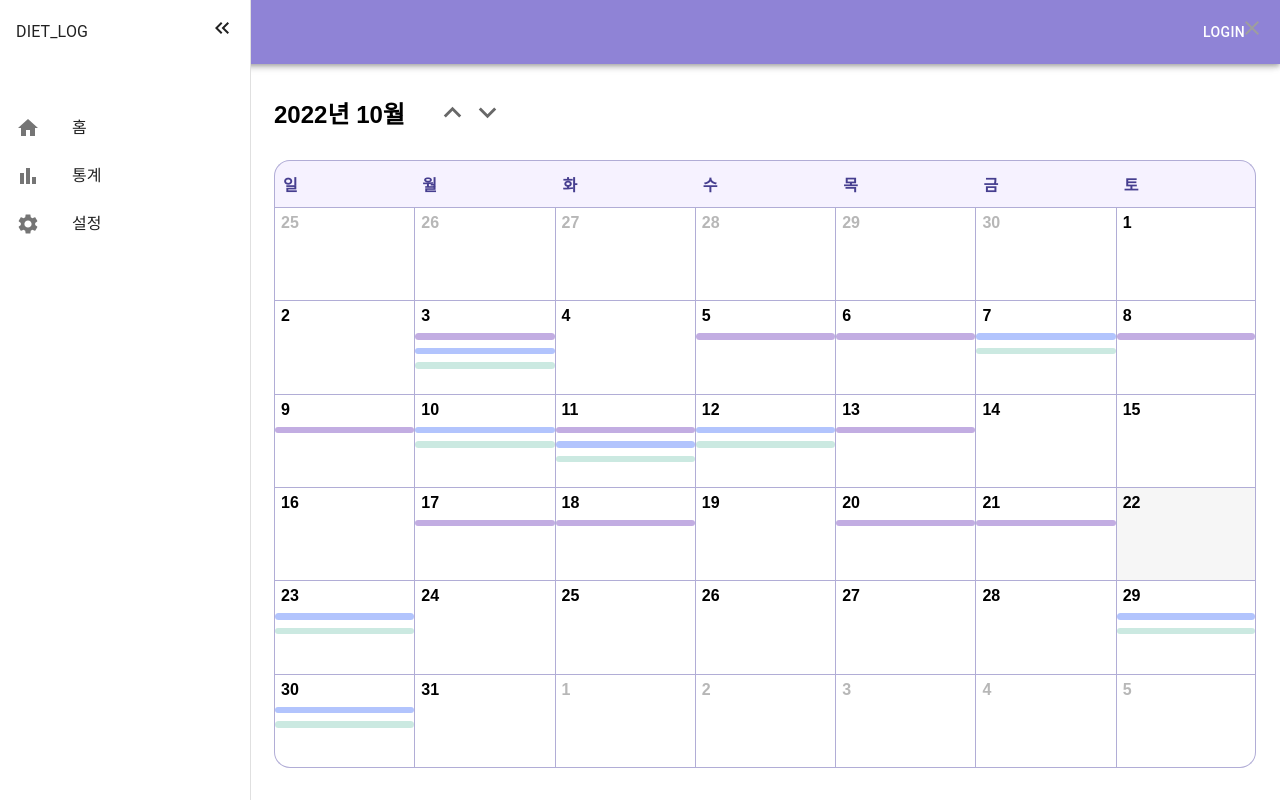
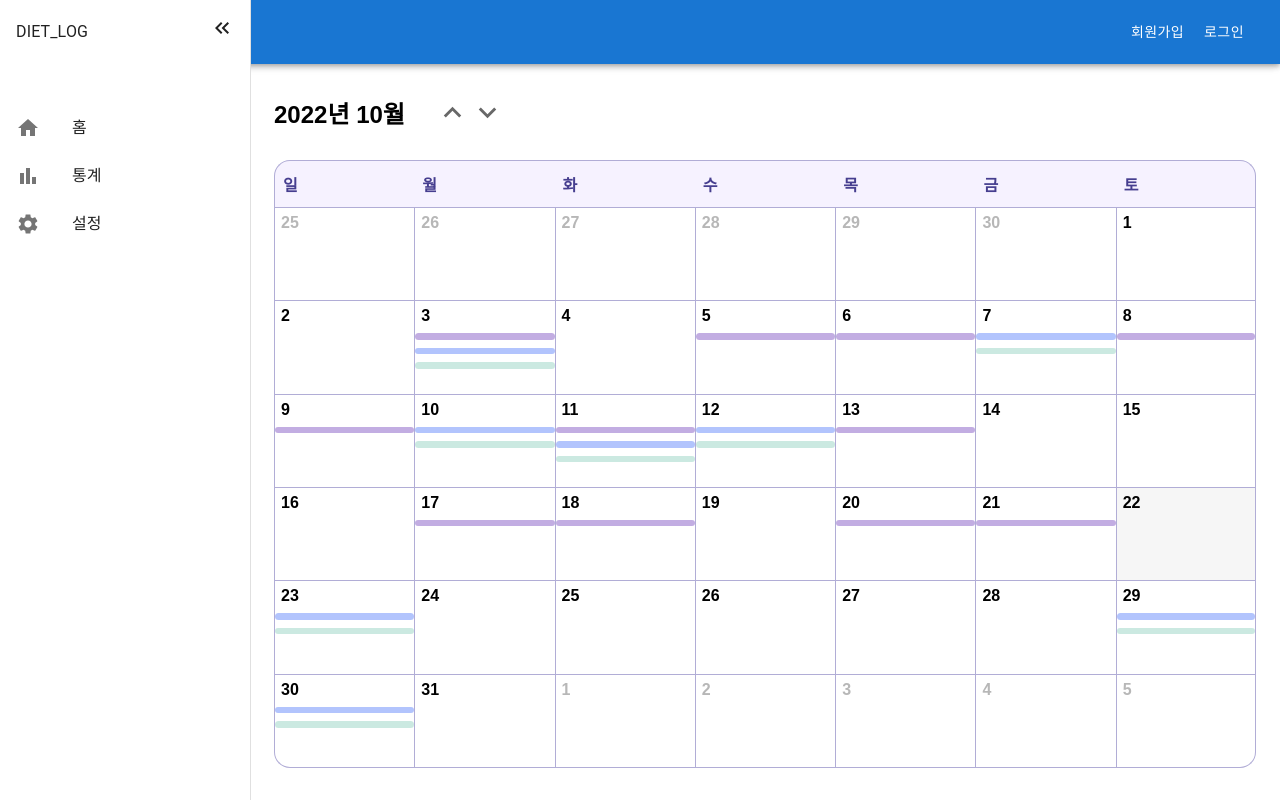
Before and after one commit to hyojinjeong/diet_diary, a React (Create React App) app: page / in a window 1280 px wide. Built offline with nearby package versions, Linux system fonts and the light colour scheme.

Commit message:
feat: 로그인, 회원가입 페이지 분리
- Login, Register 폴더 추가

```diff
--- a/src/components/Header/Header.tsx
+++ b/src/components/Header/Header.tsx
@@ -1,21 +1,16 @@
 import AppBar from "@mui/material/AppBar";
 import Box from "@mui/material/Box";
 import Toolbar from "@mui/material/Toolbar";
-import Typography from "@mui/material/Typography";
 import Button from "@mui/material/Button";
 import IconButton from "@mui/material/IconButton";
 import MenuIcon from "@mui/icons-material/Menu";
-import React, { useState } from "react";
-import Dialog from "@mui/material/Dialog";
-import DialogContent from "@mui/material/DialogContent";
-import DialogTitle from "@mui/material/DialogTitle";
-import TextField from "@mui/material/TextField";
-import DialogActions from "@mui/material/DialogActions";
-import CloseIcon from "@mui/icons-material/Close";
+import { useState } from "react";
+import Register from "../Register/Register";
+import Login from "../Login/Login";
 
 interface HeaderProps {
+  toggleSidebar: () => void;
   isOpen: boolean;
-  toggleSidebar: () => void;
 }
 
 export interface SimpleDialogProps {
@@ -24,20 +19,23 @@ export interface SimpleDialogProps {
   onClose: (value: string) => void;
 }
 
-const Header = React.memo(({ toggleSidebar }: HeaderProps) => {
-  const [open, setOpen] = useState<boolean>(false);
+const Header = ({ toggleSidebar }: HeaderProps) => {
+  const [loginOpen, setLoginOpen] = useState<boolean>(false);
+  const [regOpen, setRegOpen] = useState<boolean>(false);
 
-  const handleClickOpen = () => {
-    setOpen(true);
+  const handleLoginOpen = () => {
+    setLoginOpen((prev) => !prev);
   };
-
-  const handleClose = (value: string) => {
-    setOpen(false);
+  const handleRegOpen = () => {
+    setRegOpen((prev) => !prev);
   };
 
   return (
     <Box sx={{ flexGrow: 1 }}>
-      <AppBar position="fixed" sx={{ backgroundColor: "#8F83D6" }}>
+      <AppBar
+        position="fixed"
+        sx={{ backgroundColor: (theme) => theme.palette.primary.main }}
+      >
         <Toolbar sx={{ display: "flex", justifyContent: "space-between" }}>
           <IconButton
             size="large"
@@ -49,14 +47,14 @@ const Header = React.memo(({ toggleSidebar }: HeaderProps) => {
           >
             <MenuIcon />
           </IconButton>
-          <Typography
-            variant="h6"
-            component="div"
-            sx={{ flexGrow: 1 }}
-          ></Typography>
-          <Button color="inherit" onClick={handleClickOpen}>
-            Login
-          </Button>
+          <Box>
+            <Button color="inherit" onClick={handleRegOpen}>
+              회원가입
+            </Button>
+            <Button color="inherit" onClick={handleLoginOpen}>
+              로그인
+            </Button>
+          </Box>
           <IconButton
             aria-label="close"
             sx={{
@@ -65,49 +63,13 @@ const Header = React.memo(({ toggleSidebar }: HeaderProps) => {
               top: 8,
               color: (theme) => theme.palette.grey[500],
             }}
-          >
-            <CloseIcon />
-          </IconButton>
-          <Dialog open={open} onClose={handleClose}>
-            <DialogTitle>
-              Login
-              <IconButton
-                aria-label="close"
-                sx={{
-                  position: "absolute",
-                  right: 10,
-                  top: 10,
-                }}
-              >
-                <CloseIcon />
-              </IconButton>
-            </DialogTitle>
-            <DialogContent dividers>
-              <TextField
-                id="standard-basic"
-                label="Email"
-                variant="standard"
-                margin="normal"
-                fullWidth
-              />
-              <TextField
-                id="standard-basic"
-                label="Password"
-                variant="standard"
-                margin="normal"
-                fullWidth
-                error={true}
-                helperText="Incorrect entry."
-              />
-            </DialogContent>
-            <DialogActions>
-              <Button autoFocus>confirm</Button>
-            </DialogActions>
-          </Dialog>
+          ></IconButton>
+          <Register regOpen={regOpen} handleRegOpen={handleRegOpen} />
+          <Login loginOpen={loginOpen} handleLoginOpen={handleLoginOpen} />
         </Toolbar>
       </AppBar>
     </Box>
   );
-});
+};
 
 export default Header;
--- /dev/null
+++ b/src/components/Login/Login.tsx
@@ -0,0 +1,55 @@
+import Button from "@mui/material/Button";
+import IconButton from "@mui/material/IconButton";
+import Dialog from "@mui/material/Dialog";
+import DialogContent from "@mui/material/DialogContent";
+import DialogTitle from "@mui/material/DialogTitle";
+import TextField from "@mui/material/TextField";
+import DialogActions from "@mui/material/DialogActions";
+import CloseIcon from "@mui/icons-material/Close";
+
+interface LoginProps {
+  loginOpen: boolean;
+  handleLoginOpen: () => void;
+}
+const Login = ({ loginOpen, handleLoginOpen }: LoginProps) => {
+  return (
+    <Dialog open={loginOpen}>
+      <DialogTitle>
+        로그인
+        <IconButton
+          aria-label="close"
+          sx={{
+            position: "absolute",
+            right: 10,
+            top: 10,
+          }}
+          onClick={handleLoginOpen}
+        >
+          <CloseIcon />
+        </IconButton>
+      </DialogTitle>
+      <DialogContent dividers sx={{ padding: "15px" }}>
+        <TextField
+          id="standard-basic"
+          label="Email"
+          variant="outlined"
+          fullWidth
+          sx={{ margin: "10px 0" }}
+        />
+        <TextField
+          id="standard-basic"
+          label="Password"
+          variant="outlined"
+          fullWidth
+          error={false}
+          sx={{ margin: "10px 0" }}
+        />
+      </DialogContent>
+      <DialogActions sx={{ padding: "16px 24px" }}>
+        <Button variant="contained">확인</Button>
+      </DialogActions>
+    </Dialog>
+  );
+};
+
+export default Login;
--- /dev/null
+++ b/src/components/Register/Register.tsx
@@ -0,0 +1,55 @@
+import Button from "@mui/material/Button";
+import IconButton from "@mui/material/IconButton";
+import Dialog from "@mui/material/Dialog";
+import DialogContent from "@mui/material/DialogContent";
+import DialogTitle from "@mui/material/DialogTitle";
+import TextField from "@mui/material/TextField";
+import DialogActions from "@mui/material/DialogActions";
+import CloseIcon from "@mui/icons-material/Close";
+
+interface RegisterProps {
+  regOpen: boolean;
+  handleRegOpen: () => void;
+}
+const Register = ({ regOpen, handleRegOpen }: RegisterProps) => {
+  return (
+    <Dialog open={regOpen}>
+      <DialogTitle>
+        회원가입
+        <IconButton
+          aria-label="close"
+          sx={{
+            position: "absolute",
+            right: 10,
+            top: 10,
+          }}
+          onClick={handleRegOpen}
+        >
+          <CloseIcon />
+        </IconButton>
+      </DialogTitle>
+      <DialogContent dividers sx={{ padding: "15px" }}>
+        <TextField
+          id="standard-basic"
+          label="Email"
+          variant="outlined"
+          fullWidth
+          sx={{ margin: "10px 0" }}
+        />
+        <TextField
+          id="standard-basic"
+          label="Password"
+          variant="outlined"
+          fullWidth
+          error={false}
+          sx={{ margin: "10px 0" }}
+        />
+      </DialogContent>
+      <DialogActions sx={{ padding: "16px 24px" }}>
+        <Button variant="contained">확인</Button>
+      </DialogActions>
+    </Dialog>
+  );
+};
+
+export default Register;
```
Also changed, not shown: src/components/Login/style.ts (added, +9 -0 lines), src/components/Register/style.ts (added, +9 -0 lines).
